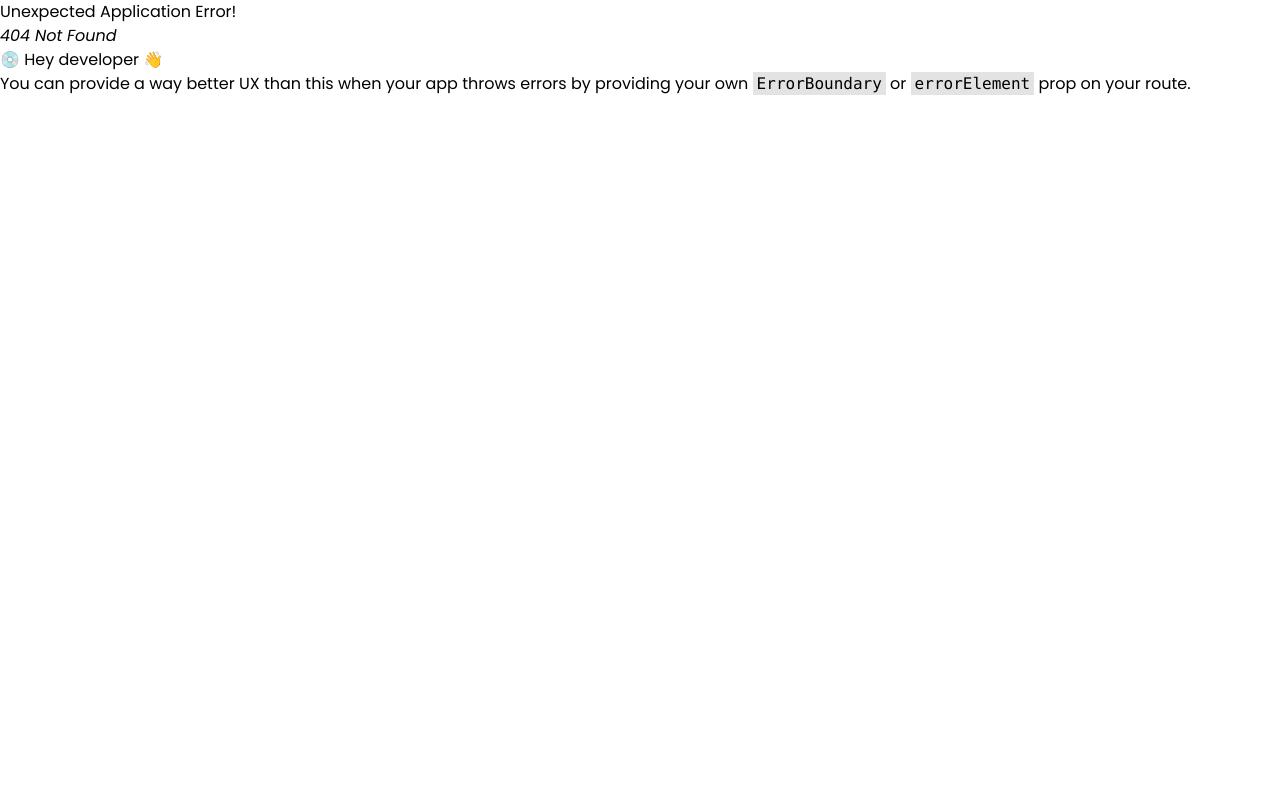
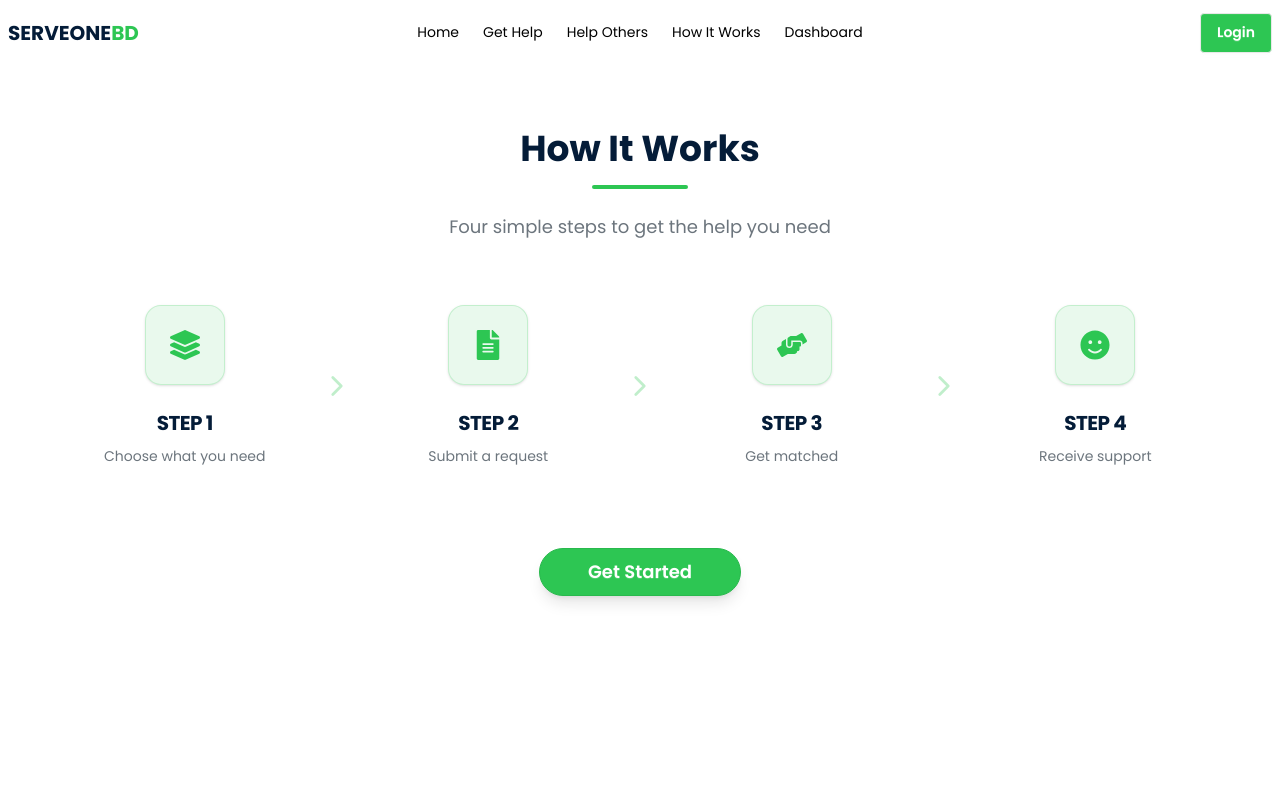
Before and after one commit to BFIbrahim/serveonebd-client, a React (Vite) app: page /work-process in a window 1280 px wide. Before the commit this address had no page. Shown: the top 800 px of the page. Built offline with nearby package versions, Linux system fonts and the light colour scheme.

Commit message:
How it work page completed

```diff
--- /dev/null
+++ b/src/Layouts/AuthLayout.jsx
@@ -0,0 +1,12 @@
+import React from 'react';
+import { Outlet } from 'react-router';
+
+const AuthLayout = () => {
+    return (
+        <div>
+            <Outlet></Outlet>
+        </div>
+    );
+};
+
+export default AuthLayout;
--- /dev/null
+++ b/src/Pages/Authentication/Login.jsx
@@ -0,0 +1,83 @@
+import React from "react";
+import { useForm } from "react-hook-form";
+import { FcGoogle } from "react-icons/fc";
+import { Link } from "react-router";
+
+const Login = () => {
+    const {
+        register,
+        handleSubmit,
+        formState: { errors },
+    } = useForm();
+
+    const onSubmit = (data) => {
+        console.log(data);
+    };
+
+    const handleGoogleSignIn = () => {
+        console.log("Google Sign In clicked");
+    };
+
+    return (
+        <div className="min-h-screen flex items-center justify-center bg-gray-50">
+            <div className="flex flex-col md:flex-row items-center bg-white shadow-lg rounded-lg w-full max-w-4xl overflow-hidden">
+                <div className="w-full md:w-2/4 p-8">
+                    <Link to="/" className="text-secondary text-xl font-bold">SERVEONE<span className='text-primary'>BD</span></Link>
+                    <div className="w-24 h-1 bg-primary rounded-full"></div>
+                    <h2 className="text-3xl font-bold text-primary mt-3 mb-6 text-center md:text-left">
+                        Login
+                    </h2>
+                    <form onSubmit={handleSubmit(onSubmit)} className="flex flex-col gap-4">
+                        <input
+                            type="email"
+                            placeholder="Email"
+                            {...register("email", { required: "Email is required" })}
+                            className="input w-full text-base-content border-none"
+                        />
+                        {errors.email && (
+                            <span className="text-red-500 text-sm">{errors.email.message}</span>
+                        )}
+                        <input
+                            type="password"
+                            placeholder="Password"
+                            {...register("password", { required: "Password is required" })}
+                            className="input w-full text-base-content border-none"
+                        />
+                        {errors.password && (
+                            <span className="text-red-500 text-sm">{errors.password.message}</span>
+                        )}
+                        <button
+                            type="submit"
+                            className="btn bg-primary text-base-100 hover:bg-green-600 border-none mt-2"
+                        >
+                            Login
+                        </button>
+                    </form>
+                    <div className="divider">OR</div>
+                    <button
+                        onClick={handleGoogleSignIn}
+                        className="btn btn-outline w-full mt-4 flex items-center justify-center gap-2 text-base-content border-secondary hover:border-primary hover:text-primary"
+                    >
+                        <FcGoogle size={20} />
+                        Sign in with Google
+                    </button>
+                    <p className="text-center md:text-left text-accent mt-4">
+                        Don't have an account?{" "}
+                        <span className="text-primary font-semibold cursor-pointer hover:underline">
+                            Sign Up
+                        </span>
+                    </p>
+                </div>
+                <div className="w-full md:w-2/4 p-4 flex justify-center items-center">
+                    <img
+                        src="https://i.ibb.co.com/7dW90gbZ/auth-Image.png"
+                        alt="Login Illustration"
+
+                    />
+                </div>
+            </div>
+        </div>
+    );
+};
+
+export default Login;
--- /dev/null
+++ b/src/Pages/HowItWorks/WorkProcess.jsx
@@ -0,0 +1,81 @@
+import React from 'react';
+import { FaLayerGroup, FaFileAlt, FaHandsHelping, FaSmile } from 'react-icons/fa';
+import { IoChevronForwardOutline, IoChevronDownOutline } from 'react-icons/io5';
+
+const WorkProcess = () => {
+  const steps = [
+    {
+      id: 1,
+      title: "Choose what you need",
+      icon: <FaLayerGroup className="text-3xl" />,
+      description: "Select from Medicine, Food, or Clothing categories."
+    },
+    {
+      id: 2,
+      title: "Submit a request",
+      icon: <FaFileAlt className="text-3xl" />,
+      description: "Fill out the form with your location and urgency."
+    },
+    {
+      id: 3,
+      title: "Get matched",
+      icon: <FaHandsHelping className="text-3xl" />,
+      description: "A helper nearby will accept your request."
+    },
+    {
+      id: 4,
+      title: "Receive support",
+      icon: <FaSmile className="text-3xl" />,
+      description: "The items will be delivered to your location."
+    }
+  ];
+
+  return (
+    <div className="min-h-screen bg-base-100 py-16 px-4">
+      <div className="max-w-6xl mx-auto">
+        <div className="text-center mb-16">
+          <h2 className="text-4xl font-bold text-secondary mb-4">How It Works</h2>
+          <div className="w-24 h-1 bg-primary mx-auto rounded-full"></div>
+          <p className="text-accent mt-6 text-lg">Four simple steps to get the help you need</p>
+        </div>
+
+        <div className="flex flex-col lg:flex-row items-center justify-between gap-8 lg:gap-4">
+          {steps.map((step, index) => (
+            <React.Fragment key={step.id}>
+              <div className="flex flex-col items-center text-center w-full lg:w-64">
+                <div className="w-20 h-20 rounded-2xl bg-primary/10 flex items-center justify-center text-primary mb-6 shadow-sm border border-primary/20">
+                  {step.icon}
+                </div>
+                <h3 className="text-xl font-bold text-secondary mb-2 uppercase tracking-tight">
+                  Step {step.id}
+                </h3>
+                <p className="text-accent text-sm leading-relaxed px-4">
+                  {step.title}
+                </p>
+              </div>
+
+              {index !== steps.length - 1 && (
+                <>
+                  <div className="hidden lg:block text-primary/30 text-3xl">
+                    <IoChevronForwardOutline />
+                  </div>
+                  <div className="lg:hidden text-primary/30 text-3xl py-2">
+                    <IoChevronDownOutline />
+                  </div>
+                </>
+              )}
+            </React.Fragment>
+          ))}
+        </div>
+
+        <div className="mt-20 text-center">
+          <button className="btn btn-primary btn-lg text-white px-12 rounded-full shadow-lg hover:scale-105 transition-transform">
+            Get Started
+          </button>
+        </div>
+      </div>
+    </div>
+  );
+};
+
+export default WorkProcess;
--- a/src/Shared/Navbar.jsx
+++ b/src/Shared/Navbar.jsx
@@ -1,5 +1,5 @@
 import React from 'react';
-import { NavLink } from 'react-router';
+import { Link, NavLink } from 'react-router';
 
 const Navbar = () => {
 
@@ -7,7 +7,7 @@ const Navbar = () => {
         <li><NavLink to="/">Home</NavLink></li>
         <li><NavLink to="/get-help">Get Help</NavLink></li>
         <li><NavLink to="/help-other">Help Others</NavLink></li>
-        <li><NavLink to="/">How It Works</NavLink></li>
+        <li><NavLink to="/work-process">How It Works</NavLink></li>
         <li><NavLink to="/">Dashboard</NavLink></li>
     </>
 
@@ -28,7 +28,7 @@ const Navbar = () => {
                             {links}
                         </ul>
                     </div>
-                    <a className="text-secondary text-xl font-bold">SERVEONE<span className='text-primary'>BD</span></a>
+                    <Link to="/" className="text-secondary text-xl font-bold">SERVEONE<span className='text-primary'>BD</span></Link>
                 </div>
                 <div className="navbar-center hidden lg:flex">
                     <ul className="menu menu-horizontal px-1">
@@ -36,7 +36,7 @@ const Navbar = () => {
                     </ul>
                 </div>
                 <div className="navbar-end">
-                    <a type='button' className="btn bg-primary text-white">Login</a>
+                    <Link to="/login" type='button' className="btn bg-primary text-white">Login</Link>
                 </div>
             </div>
         </div>
--- a/src/router/router.jsx
+++ b/src/router/router.jsx
@@ -3,6 +3,9 @@ import RootLayout from "../Layouts/RootLayout";
 import Home from "../Pages/Home/Home/Home";
 import GetHelp from "../Pages/GetHelp/GetHelp/GetHelp";
 import HelpOther from "../Pages/HelpOther/HelpOther/HelpOther";
+import WorkProcess from "../Pages/HowItWorks/WorkProcess";
+import AuthLayout from "../Layouts/AuthLayout";
+import Login from "../Pages/Authentication/Login";
 
 export const router = createBrowserRouter([
   {
@@ -20,7 +23,21 @@ export const router = createBrowserRouter([
         {
           path: 'help-other',
           Component: HelpOther
+        },
+        {
+          path: 'work-process',
+          Component: WorkProcess
         }
     ]
   },
+  {
+    path: 'login',
+    Component: AuthLayout,
+    children: [
+      {
+        index: true,
+        Component: Login
+      }
+    ]
+  }
 ]);
```
